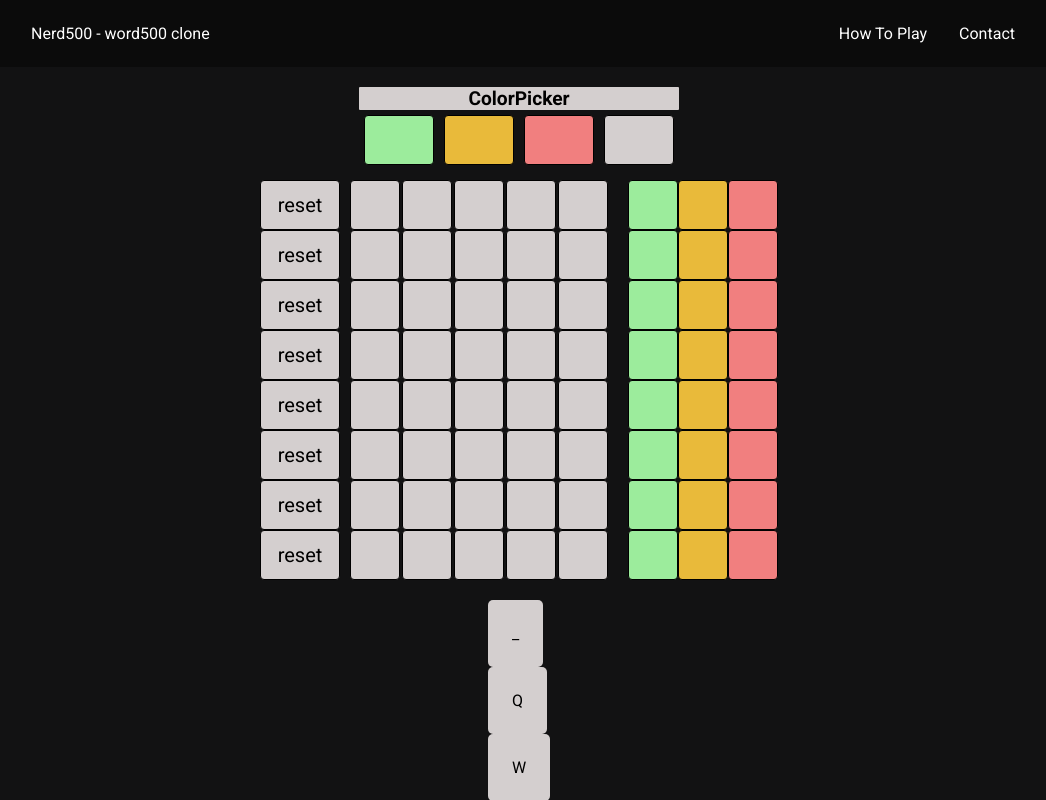
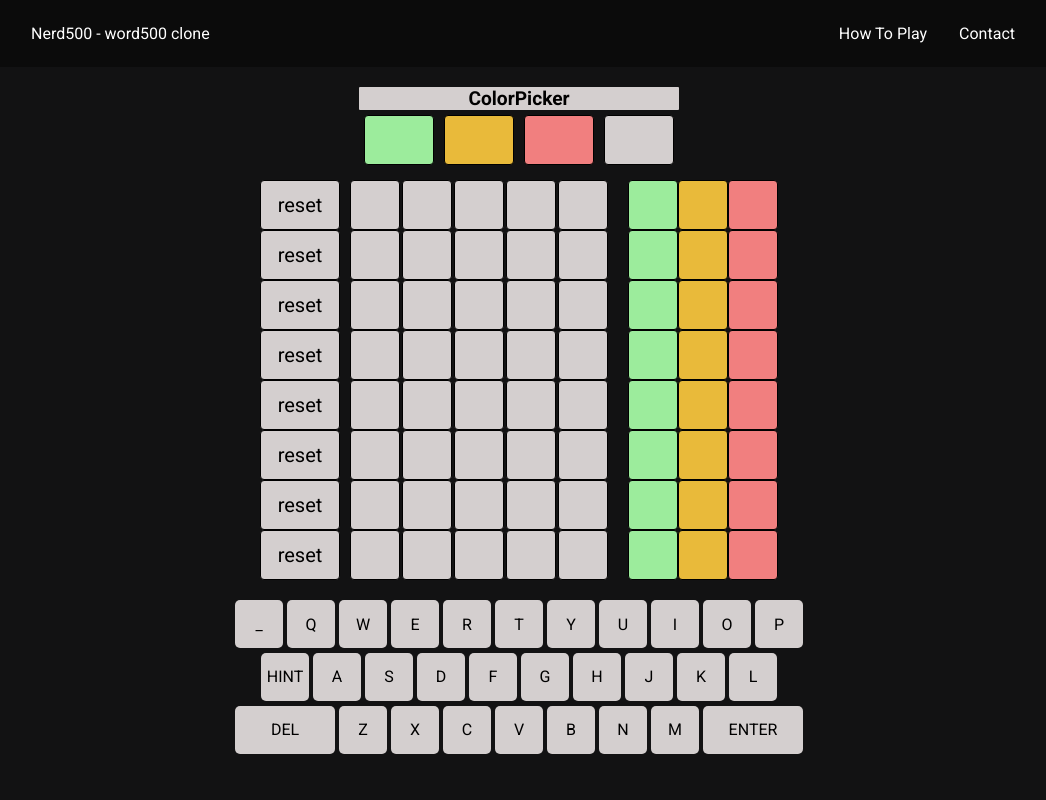
Before and after one commit to trialnerr/Nerd500-word500clone, a React app: page / in a window 1280 px wide. Shown: the top 800 px of the page, without its empty margins (121-1167 px from the left). Built offline with nearby package versions, Linux system fonts and the light colour scheme.

Commit message:
changed keyboard rendering from 3 rows to 1 row.

```diff
--- a/client/components/Keyboard.jsx
+++ b/client/components/Keyboard.jsx
@@ -2,33 +2,68 @@
 import KeyBoardButton from './KeyBoardButton.jsx';
 import { useEffect } from 'react';
 import { useDispatch, useSelector } from 'react-redux';
-import { updateLetter, updateWord, deleteLetter } from '../reducers/gameReducers';
-import { handleEnterKey, handleDeleteKey , handleLetterInput} from '../utilFunctions.js/keyboardFunctions.js';
+import {
+  updateLetter,
+  updateWord,
+  deleteLetter,
+} from '../reducers/gameReducers';
+import {
+  handleEnterKey,
+  handleDeleteKey,
+  handleLetterInput,
+} from '../utilFunctions.js/keyboardFunctions.js';
 
-
-const rows = [
-  ['_', 'Q', 'W', 'E', 'R', 'T', 'Y', 'U', 'I', 'O', 'P'],
-  ['HINT', 'A', 'S', 'D', 'F', 'G', 'H', 'J', 'K', 'L'],
-  ['DEL', 'Z', 'X', 'C', 'V', 'B', 'N', 'M', 'ENTER'],
+const letters = [
+  '_',
+  'Q',
+  'W',
+  'E',
+  'R',
+  'T',
+  'Y',
+  'U',
+  'I',
+  'O',
+  'P',
+  'HINT',
+  'A',
+  'S',
+  'D',
+  'F',
+  'G',
+  'H',
+  'J',
+  'K',
+  'L',
+  'DEL',
+  'Z',
+  'X',
+  'C',
+  'V',
+  'B',
+  'N',
+  'M',
+  'ENTER',
 ];
 //keyboard component returns the keyboard buttons
 export default function Keyboard() {
   const dispatch = useDispatch();
   const guess = useSelector((state) => state.game.currentWord);
 
-  //render each row of the keyboard
-  const renderRow = (index) => {
+  //render one row of keyboard buttons
+  const renderedLetters = () => {
     const keyboardRow = [];
-    rows[index].map((option) =>
-      keyboardRow.push(<KeyBoardButton key={option} alphabet={option} />)
-    );
-    return <div id={`row${index}`} key={`row${index}`}>{keyboardRow}</div>;
+    console.log({ letters });
+    letters.forEach((letter) => {
+      keyboardRow.push(<KeyBoardButton key={letter} alphabet={letter} />);
+    });
+
+    return <section id='keyboard'>{keyboardRow}</section>;
   };
 
   // Handle key press events
   useEffect(() => {
     const handleKeyPress = (event) => {
-
       const keyPressed = event.key.toUpperCase();
       console.log(/^[A-Z_]$/.test(keyPressed), keyPressed);
 
@@ -52,9 +87,8 @@
 
   return (
     <div id='keyboardWrapper'>
-      <div id='keyboardContainer'>
-        {rows.map((_, index) => renderRow(index))}
-      </div>
+      {renderedLetters()}
     </div>
   );
+
 }
```
